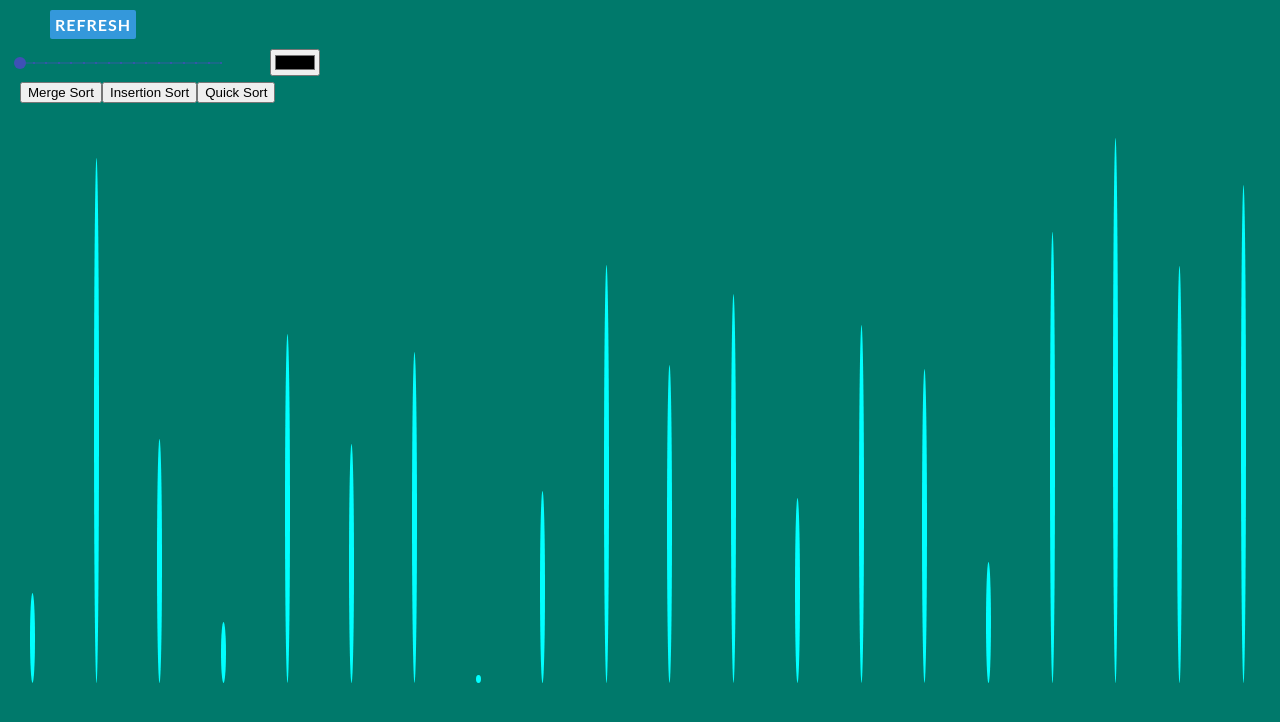
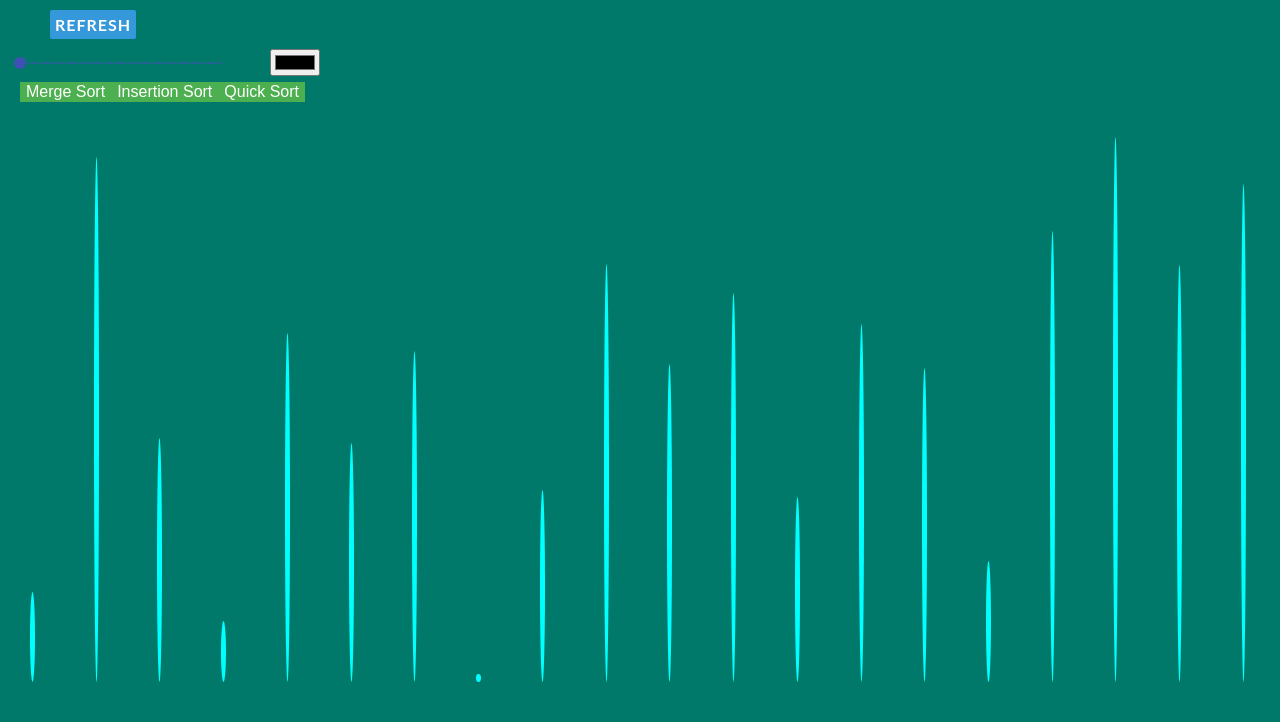
Before and after one commit to Roman1510/sorting-algorithms, a React (Create React App) app: page / in a window 1280 px wide. Shown: the top 722 px of the page. Built offline with nearby package versions, Linux system fonts and the light colour scheme.

Commit message:
added some css

```diff
--- a/src/components/App.jsx
+++ b/src/components/App.jsx
@@ -15,9 +15,9 @@ function App() {
   const [arr, setArr] = useState(randomizeArray(20, 550));
   const [isSorting, setIsSorting] = useState(false);
   const containerRef = useRef(null);
-
-
-
+  var dt = new Date(2021, 4, 19, 17, 32, 0);
+  console.log(Math.floor(dt.getTime() / 1000) - 1);
+  console.log(Math.floor(Date.now() / 1000));
   function animateArrayAccess(index) {
     const arrayBars = containerRef.current.children;
     const arrayBarStyle = arrayBars[index].style;
@@ -97,7 +97,7 @@ function App() {
   return (
     <>
       <div className="divslider">
-        <button onClick={() => RefreshButton(SIZE)}  className="btn btn-1">
+        <button onClick={() => RefreshButton(SIZE)} className="btn btn-1">
           Refresh
         </button>
         <div className="adjust">
@@ -119,8 +119,9 @@ function App() {
           <input id="color-picker" type="color" />
         </div>
 
-        <div className="sorting-buttons">
+        <div>
           <button
+            className="sorting-buttons"
             onClick={() => {
               handleClick("merge");
             }}
@@ -128,6 +129,7 @@ function App() {
             Merge Sort
           </button>
           <button
+            className="sorting-buttons"
             onClick={() => {
               handleClick("insertion");
             }}
@@ -135,6 +137,7 @@ function App() {
             Insertion Sort
           </button>
           <button
+            className="sorting-buttons"
             onClick={() => {
               handleClick("quick");
             }}
--- a/src/index.css
+++ b/src/index.css
@@ -118,3 +118,18 @@ code {
 
 #color-picker {
 }
+.sorting-buttons {
+  background-color: #4CAF50; /* Green */
+  border: none;
+  color: white;
+  text-align: center;
+  text-decoration: none;
+  display: inline-block;
+  font-size: 16px;
+}
+.sorting-buttons:hover{
+  background-color: #295f2b;
+}
+.sorting-buttons:active{
+  background-color: #7fb881;
+}
```
Also changed, not shown: 2 other files (tests, documents, lock files or other folders).
